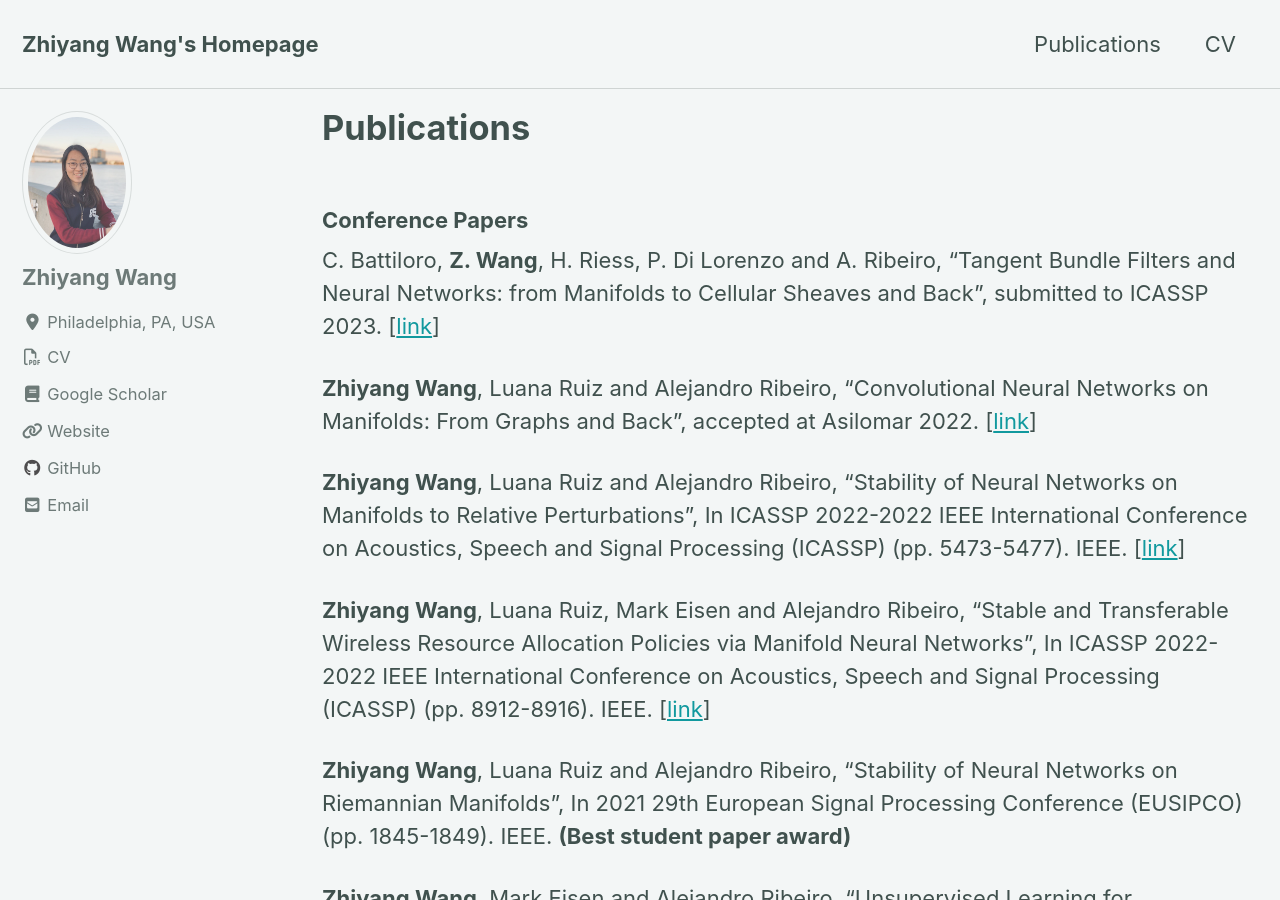
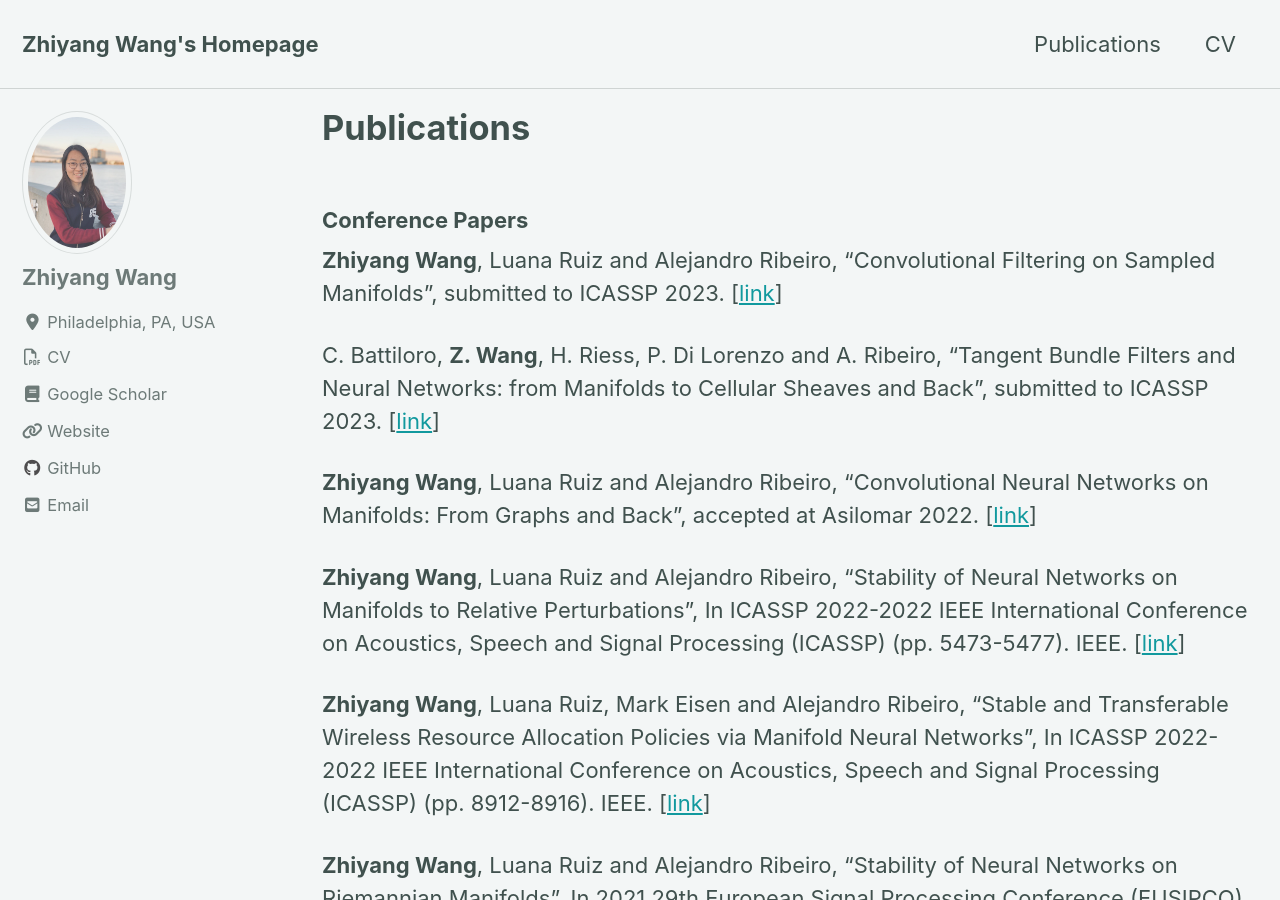
Before and after one commit to Zhiyang43/zhiyang43.github.io, a Jekyll site: the page built from _pages/publications.md, in a window 1280 px wide and 900 px high. Built offline with Jekyll 4.4.1, drawn with Linux system fonts in a browser that asks for light colours; cached includes are drawn as plain includes; nearby versions of some CDN libraries.

Commit message:
Update publications.md

```diff
--- a/_pages/publications.md
+++ b/_pages/publications.md
@@ -9,6 +9,8 @@ author_profile: true
 
 
 ### Conference Papers
+<b>Zhiyang Wang</b>, Luana Ruiz and Alejandro Ribeiro, "Convolutional Filtering on Sampled Manifolds", submitted to ICASSP 2023.  [[link](/Papers/sampledmanifolds.pdf)]<br>
+
 
 C. Battiloro, <b>Z. Wang</b>, H. Riess, P. Di Lorenzo and A. Ribeiro, "Tangent Bundle Filters and Neural Networks:  from Manifolds to Cellular Sheaves and Back", submitted to ICASSP 2023.  [[link](/Papers/VMNN_ICASSP.pdf)]<br>
 
```
